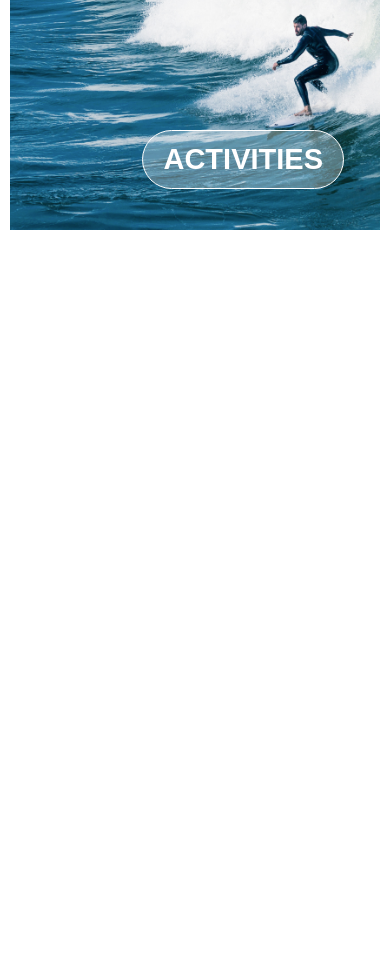
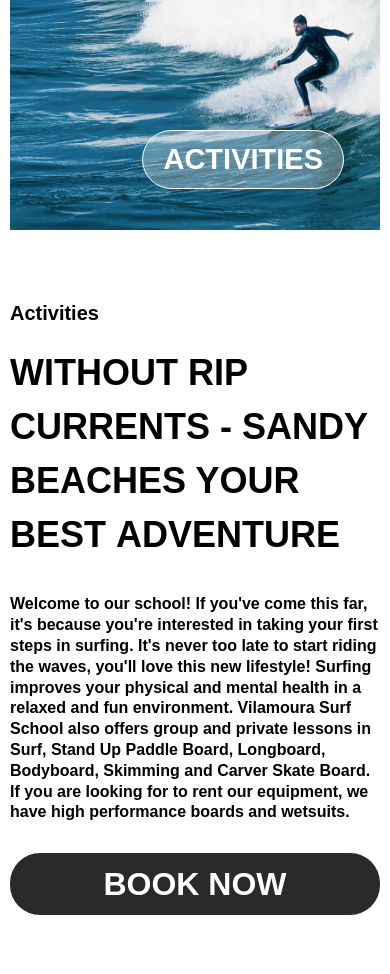
Before and after one commit to yuriiweblack/surf, a plain HTML site: page index.html in a window 390 px wide. Shown: the part 2863-3837 px from the top of the page. Before the commit the page ends 3163 px from the top, so only its background shows below. Drawn offline with Linux system fonts and the light colour scheme; a web font is replaced by a local one.

Commit message:
activities 100%

```diff
--- a/css/style.css
+++ b/css/style.css
@@ -524,8 +524,44 @@ body{
         padding: 70px 0;
     }
 
+    .site-images {
+        margin-bottom: 75px;
+    }
+
+    .activities__info{
+        flex-wrap: wrap;
+        margin-bottom: 50px;
+    }
+
+    .activities__title,
+    .activities__text{
+        flex-basis: 100%;
+    }
+
+    .activities__title {
+        font-size: 44px;
+        line-height: 60px;
+    }
+
+    .activities__text p{
+        margin-bottom: 30px;
+    }
+
 
 }
+
+
+@media(max-width: 800px) {
+    .activities__list {
+        grid-template-columns: repeat(3, 1fr);
+    }
+
+    .activities__buttons-book {
+        text-align: center;
+        width: 100%;
+    }
+}
+
 
 
 
@@ -588,4 +624,17 @@ body{
         line-height: 37px;
     }
 
+    .activities__list {
+        grid-template-columns: repeat(2, 1fr);
+    }
+
+    .site-images{
+        display: none;
+    }
+
+    .activities__title {
+        font-size: 36px;
+        line-height: 54px;
+    }
+
 }
--- a/index.html
+++ b/index.html
@@ -154,7 +154,7 @@
             </div>
         </section>
 
-        <!-- <section class="activities">
+        <section class="activities">
             <div class="container">
                 <p class="activities__subtitle">Activities</p>
 
@@ -185,8 +185,8 @@
                 </ul>
 
             </div>
-        </section> -->
-        <!-- <img class="site-images" src="images/image.jpg" alt="images"> -->
+        </section>
+        <img class="site-images" src="images/image.jpg" alt="images">
 
         <!-- <section class="reviews">
             <div class="container">
```
